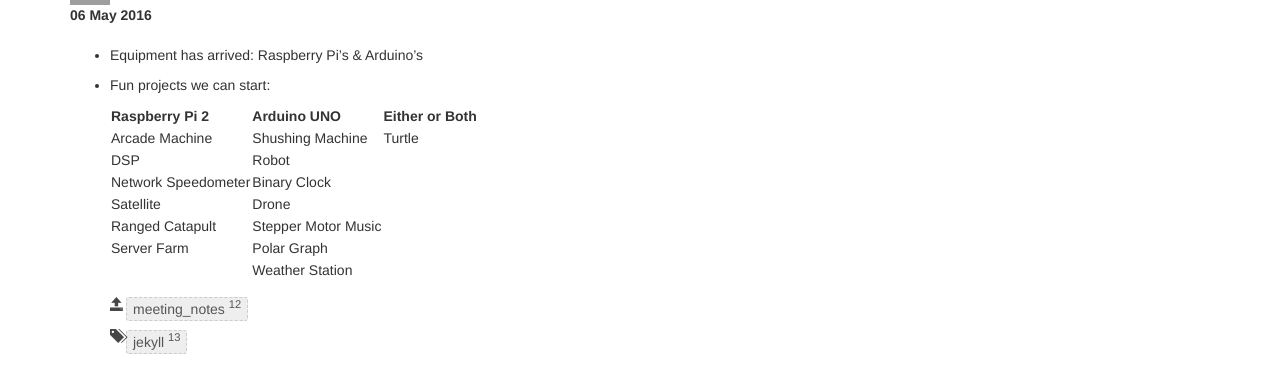
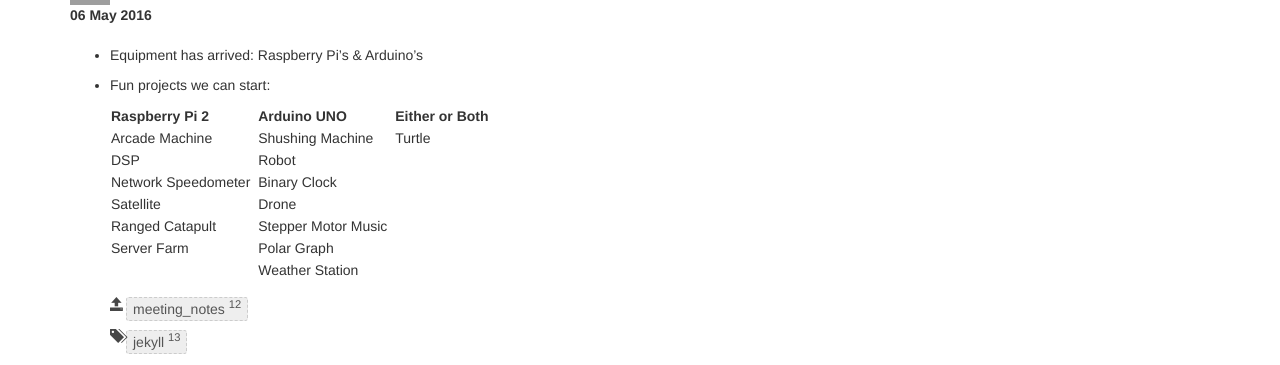
Before and after one commit to SaddlebackCSS/SaddlebackCSS.github.io, a Jekyll site: the page built from meeting_notes/_posts/2016-05-05-meeting-12.md, in a window 1280 px wide. Shown: the part 227-592 px from the top of the page. Built offline with Jekyll 4.4.1, drawn with Linux system fonts in a browser that asks for light colours; nearby versions of some CDN libraries; grey boxes are pictures that could not be loaded.

Commit message:
Upgrade complete.

```diff
--- a/meeting_notes/_posts/2016-05-05-meeting-12.md
+++ b/meeting_notes/_posts/2016-05-05-meeting-12.md
@@ -14,12 +14,12 @@ tags: ["jekyll"]
 
 - Fun projects we can start:
 
-	| **Raspberry Pi 2**  | **Arduino UNO**     | **Either or Both** |
-	|---------------------|---------------------|--------------------|
-	| Arcade Machine      | Shushing Machine    | Turtle             |
-	| DSP                 | Robot               |                    |
-	| Network Speedometer | Binary Clock        |                    |
-	| Satellite           | Drone               |                    |
-	| Ranged Catapult     | Stepper Motor Music |                    |
-	| Server Farm         | Polar Graph         |                    |
-	|                     | Weather Station     |                    |
+	| **Raspberry Pi 2**  || **Arduino UNO**     || **Either or Both** |
+	|---------------------||---------------------||--------------------|
+	| Arcade Machine      || Shushing Machine    || Turtle             |
+	| DSP                 || Robot               ||                    |
+	| Network Speedometer || Binary Clock        ||                    |
+	| Satellite           || Drone               ||                    |
+	| Ranged Catapult     || Stepper Motor Music ||                    |
+	| Server Farm         || Polar Graph         ||                    |
+	|                     || Weather Station     ||                    |
```
